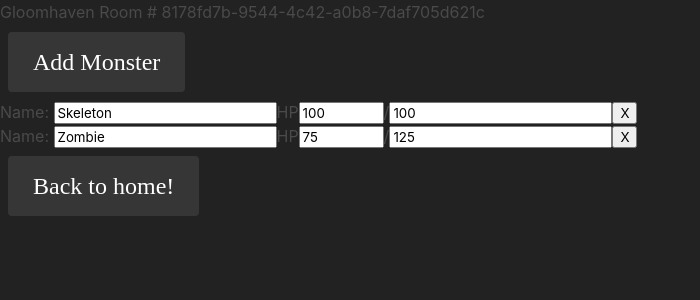
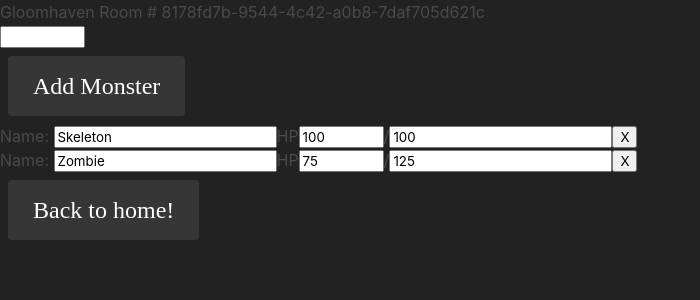
Before and after one commit to adriansmithdev/gloomhaven-helper, a React (Create React App) app in the folder react-app/: page /room/8178fd7b-9544-4c42-a0b8-7daf705d621c in a window 1280 px wide. Shown: the top 300 px of the page, without its empty margins (0-700 px from the left). Built offline with nearby package versions, Linux system fonts and the light colour scheme; a web font is replaced by a local one.

Commit message:
Added input for scenario number

```diff
--- a/react-app/src/components/RoomComponent.js
+++ b/react-app/src/components/RoomComponent.js
@@ -1,15 +1,36 @@
-import React, { Component } from 'react';
-import { Link } from 'react-router-dom';
+import React, {Component} from 'react';
+import {Link} from 'react-router-dom';
 import MonsterList from './MonsterList';
+import axios from 'axios';
+
 
 class RoomComponent extends Component {
+
+    constructor(props){
+        super(props);
+
+        this.changeScenario = this.changeScenario.bind(this);
+    }
+
+    changeScenario(event) {
+        console.log("changeScenario called");
+        axios.post(`http://localhost:5000/api/room/${this.props.match.params.roomid}/scenario/${event.target.value}` )
+            .then(function (response){
+                console.log(response.data.scenarioNumber);
+            })
+            .catch(function (error){
+                console.log(error);
+            });
+    }
+
     render() {
 
         return (
             <div>
-        <h1>Gloomhaven Room # { this.props.match.params.roomid } </h1>
+                <h1>Gloomhaven Room # {this.props.match.params.roomid} </h1>
+                <input type="number" onBlur={this.changeScenario} min="1" max="150"/>
 
-        <MonsterList />
+            <MonsterList/>
 
             <span className="input-group-btn">
             <Link className="button is-dark is-large themed-font m-2" to={`/`}>Back to home!</Link>
@@ -17,6 +38,8 @@
             </div>
         );
     }
+
+
 }
 
 export default RoomComponent;
```
Lines whose indentation alone changed are shown as unchanged.
